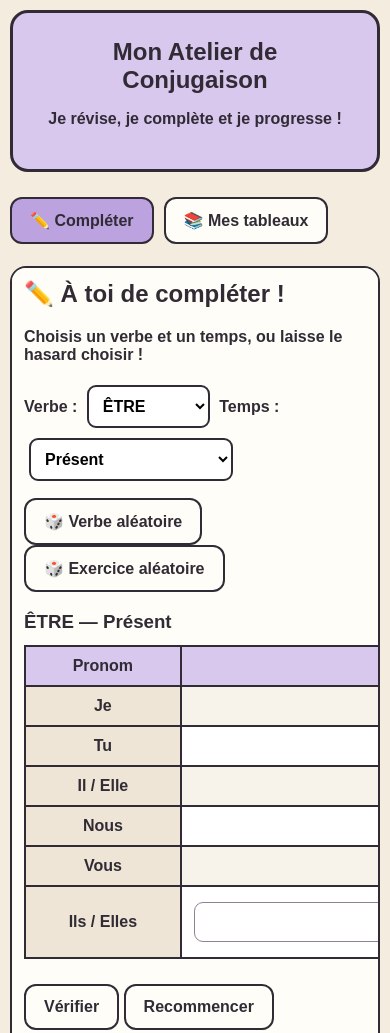
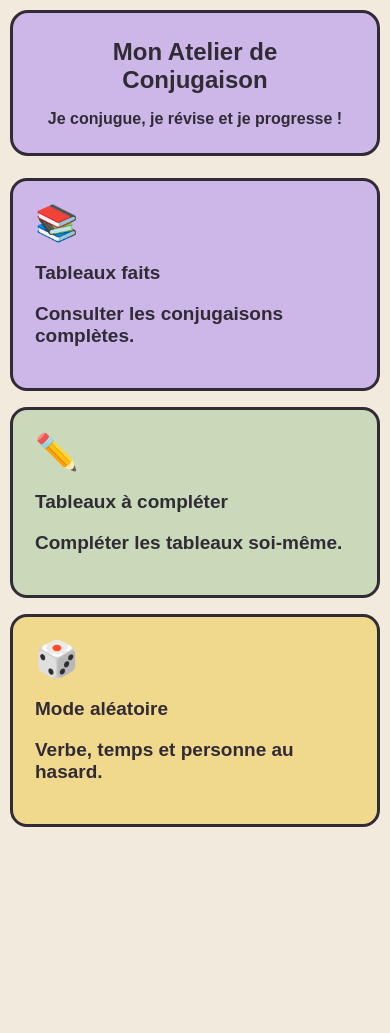
Before and after one commit to catuxafm-boop/verbos-frances, a plain HTML site: page index.html in a window 390 px wide. Shown: the top 1033 px of the page. After the commit the page ends 844 px from the top, so only its background shows below. Drawn offline with Linux system fonts and the light colour scheme.

Commit message:
Update index.html

```diff
--- a/index.html
+++ b/index.html
@@ -3,7 +3,7 @@
 <html lang="fr">
 <head>
 <meta charset="UTF-8">
-<meta name="viewport" content="width=device-width, initial-scale=1.0">
+<meta name="viewport" content="width=device-width, initial-scale=1">
 <title>Mon Atelier de Conjugaison</title>
 
 <style>
@@ -11,66 +11,93 @@
 
 body {
   margin: 0;
-  padding: 24px;
-  background: #f3ecdf;
+  padding: 20px;
+  background: #f2eadc;
   color: #302b35;
   font-family: Arial, sans-serif;
-  font-weight: 700;
+  font-weight: 800;
 }
 
 header {
-  max-width: 1100px;
-  margin: auto;
+  max-width: 1050px;
+  margin: 0 auto 22px;
   padding: 25px;
-  background: #d9c8ed;
+  text-align: center;
+  background: #cdb7e8;
   border: 3px solid #302b35;
   border-radius: 18px;
-  text-align: center;
 }
 
-h1 { margin: 0; font-size: 32px; }
+h1 { margin: 0; font-size: 30px; }
+header p { margin-bottom: 0; }
 
-main { max-width: 1100px; margin: 25px auto; }
+main { max-width: 1050px; margin: auto; }
 
-nav {
-  display: flex;
-  flex-wrap: wrap;
-  gap: 10px;
-  margin-bottom: 22px;
+button, select, input {
+  font: inherit;
 }
 
-button, select, input { font: inherit; }
-
-nav button, .action {
-  border: 2px solid #302b35;
-  border-radius: 12px;
-  padding: 12px 18px;
-  background: #fffdf8;
+button {
   cursor: pointer;
   color: #302b35;
 }
 
-nav button.active { background: #bca2df; }
+.home-grid {
+  display: grid;
+  grid-template-columns: repeat(auto-fit, minmax(220px, 1fr));
+  gap: 16px;
+}
 
-button:hover { filter: brightness(.96); }
+.home-card {
+  min-height: 190px;
+  padding: 22px;
+  text-align: left;
+  border: 3px solid #302b35;
+  border-radius: 17px;
+  font-size: 19px;
+}
 
-.panel { display: none; }
-.panel.active { display: block; }
+.home-card span {
+  display: block;
+  font-size: 35px;
+  margin-bottom: 18px;
+}
+
+.purple { background: #cdb7e8; }
+.green { background: #c9d9b9; }
+.yellow { background: #f0d98d; }
+.blue { background: #c2dce8; }
+.orange { background: #e5b99a; }
+
+.page { display: none; }
+.page.active { display: block; }
 
 .card {
   padding: 22px;
-  margin-bottom: 22px;
+  margin-bottom: 18px;
   background: #fffdf8;
   border: 2px solid #302b35;
   border-radius: 16px;
 }
 
-h2 { margin-top: 0; }
+.back {
+  margin-bottom: 15px;
+  padding: 11px 16px;
+  background: #fffdf8;
+  border: 2px solid #302b35;
+  border-radius: 10px;
+}
 
-h3 { margin-bottom: 10px; }
+.action {
+  padding: 11px 16px;
+  margin: 5px;
+  background: #d9c8ed;
+  border: 2px solid #302b35;
+  border-radius: 10px;
+}
 
 select, input {
-  padding: 10px;
+  padding: 11px;
   border: 2px solid #302b35;
   border-radius: 9px;
   background: white;
@@ -90,37 +117,45 @@ th, td {
   text-align: center;
 }
 
-th { background: #d9c8ed; }
+th { background: #cdb7e8; }
 
 td:first-child { background: #eee5d6; }
 
 tbody tr:nth-child(even) { background: #f7f3eb; }
 
-input.answer {
-  width: 100%;
+.blank {
+  height: 38px;
   min-width: 65px;
-  text-align: center;
-  border: 1px solid #8d8296;
 }
 
-.verb-title {
-  padding: 12px;
-  border-radius: 10px;
-  background: #d9c8ed;
-  border: 2px solid #302b35;
+.table-wrap {
+  overflow-x: auto;
 }
 
-.green { background: #d0dfc5; }
-.blue { background: #cbdfea; }
-.yellow { background: #f0df9f; }
-.orange { background: #e8c4a8; }
+#randomAnswer {
+  width: min(100%, 320px);
+  display: block;
+  margin: 15px 0;
+}
 
-.result { margin-top: 12px; font-weight: bold; }
+.feedback {
+  margin-top: 15px;
+  font-size: 18px;
+}
 
-@media(max-width: 700px) {
+.person {
+  background: #f0d98d;
+  padding: 13px;
+  border: 2px solid #302b35;
+  border-radius: 10px;
+  display: inline-block;
+  margin: 8px 0;
+}
+
+@media(max-width: 650px) {
   body { padding: 10px; }
   h1 { font-size: 24px; }
-  .card { padding: 12px; overflow-x: auto; }
+  .card { padding: 13px; }
   table { min-width: 650px; }
 }
 </style>
@@ -130,283 +165,364 @@ input.answer {
 
 <header>
   <h1>Mon Atelier de Conjugaison</h1>
-  <p>Je révise, je complète et je progresse !</p>
+  <p>Je conjugue, je révise et je progresse !</p>
 </header>
 
 <main>
 
-<nav>
-  <button class="active" onclick="showPanel('practice', this)">✏️ Compléter</button>
-  <button onclick="showPanel('tables', this)">📚 Mes tableaux</button>
-</nav>
+<!-- ACCUEIL -->
+<section id="home" class="page active">
+  <div class="home-grid">
 
-<section id="practice" class="panel active">
-  <div class="card">
-    <h2>✏️ À toi de compléter !</h2>
-    <p>Choisis un verbe et un temps, ou laisse le hasard choisir !</p>
+    <button class="home-card purple" onclick="openPage('completed')">
+      <span>📚</span>
+      Tableaux faits
+      <p>Consulter les conjugaisons complètes.</p>
+    </button>
 
-    <label for="practiceVerb">Verbe :</label>
-    <select id="practiceVerb" onchange="makePractice()"></select>
+    <button class="home-card green" onclick="openPage('blank')">
+      <span>✏️</span>
+      Tableaux à compléter
+      <p>Compléter les tableaux soi-même.</p>
+    </button>
 
-    <label for="practiceTense">Temps :</label>
-    <select id="practiceTense" onchange="makePractice()"></select>
+    <button class="home-card yellow" onclick="startRandom()">
+      <span>🎲</span>
+      Mode aléatoire
+      <p>Verbe, temps et personne au hasard.</p>
+    </button>
 
-    <div style="margin:12px 0;">
-      <button class="action" onclick="randomVerb()">🎲 Verbe aléatoire</button>
-      <button class="action" onclick="randomExercise()">🎲 Exercice aléatoire</button>
-    </div>
-
-    <div id="practiceTable"></div>
-
-    <button class="action" onclick="checkPractice()">Vérifier</button>
-    <button class="action" onclick="makePractice()">Recommencer</button>
-
-    <div id="practiceResult" class="result"></div>
   </div>
 </section>
 
-<section id="tables" class="panel">
+<!-- TABLEAUX COMPLETS -->
+<section id="completed" class="page">
+  <button class="back" onclick="openPage('home')">← Accueil</button>
+
   <div class="card">
-    <h2>📚 Tous mes tableaux</h2>
-    <p>Les temps sont regroupés dans un seul tableau pour chaque verbe.</p>
-
-    <label for="filterVerb">Choisir un verbe :</label>
-    <select id="filterVerb" onchange="renderTables()">
-      <option value="all">Tous les verbes</option>
-    </select>
+    <h2>📚 Tableaux faits</h2>
+    <label>Choisir un verbe :</label>
+    <select id="completedSelect" onchange="showCompleted()"></select>
   </div>
 
-  <div id="allTables"></div>
+  <div id="completedTables"></div>
+</section>
+
+<!-- TABLEAUX VIDES -->
+<section id="blank" class="page">
+  <button class="back" onclick="openPage('home')">← Accueil</button>
+
+  <div class="card">
+    <h2>✏️ Tableaux à compléter</h2>
+    <p>Toutes les cases sont vides. À toi de conjuguer !</p>
+
+    <label>Choisir un verbe :</label>
+    <select id="blankSelect" onchange="showBlank()"></select>
+  </div>
+
+  <div id="blankTables"></div>
+</section>
+
+<!-- ALEATOIRE -->
+<section id="random" class="page">
+  <button class="back" onclick="openPage('home')">← Accueil</button>
+
+  <div class="card">
+    <h2>🎲 Mode aléatoire</h2>
+    <p>Un verbe, un temps et une personne seront choisis au hasard.</p>
+
+    <button class="action" onclick="newRandom()">Nouvelle question 🎲</button>
+
+    <div id="randomQuestion"></div>
+
+    <input id="randomAnswer" placeholder="Écris la conjugaison...">
+
+    <button class="action" onclick="checkRandom()">Vérifier</button>
+
+    <div id="randomFeedback" class="feedback"></div>
+  </div>
 </section>
 
 </main>
 
 <script>
-const pronouns = ["Je","Tu","Il / Elle","Nous","Vous","Ils / Elles"];
 
-const tenses = {
-  "Présent": {
-    etre: ["suis","es","est","sommes","êtes","sont"],
-    avoir: ["ai","as","a","avons","avez","ont"],
-    aller: ["vais","vas","va","allons","allez","vont"],
-    faire: ["fais","fais","fait","faisons","faites","font"],
-    parler: ["parle","parles","parle","parlons","parlez","parlent"],
-    finir: ["finis","finis","finit","finissons","finissez","finissent"],
-    prendre: ["prends","prends","prend","prenons","prenez","prennent"],
-    venir: ["viens","viens","vient","venons","venez","viennent"],
-    pouvoir: ["peux","peux","peut","pouvons","pouvez","peuvent"],
-    vouloir: ["veux","veux","veut","voulons","voulez","veulent"],
-    dire: ["dis","dis","dit","disons","dites","disent"],
-    voir: ["vois","vois","voit","voyons","voyez","voient"]
+/* VERBES */
+
+const verbs = {
+  etre: {
+    name: "ÊTRE",
+    present: ["suis","es","est","sommes","êtes","sont"],
+    imparfait: ["étais","étais","était","étions","étiez","étaient"],
+    futur: ["serai","seras","sera","serons","serez","seront"],
+    conditionnel: ["serais","serais","serait","serions","seriez","seraient"],
+    passe: ["ai été","as été","a été","avons été","avez été","ont été"],
+    subjonctif: ["sois","sois","soit","soyons","soyez","soient"]
   },
 
-  "Imparfait": {
-    etre: ["étais","étais","était","étions","étiez","étaient"],
-    avoir: ["avais","avais","avait","avions","aviez","avaient"],
-    aller: ["allais","allais","allait","allions","alliez","allaient"],
-    faire: ["faisais","faisais","faisait","faisions","faisiez","faisaient"],
-    parler: ["parlais","parlais","parlait","parlions","parliez","parlaient"],
-    finir: ["finissais","finissais","finissait","finissions","finissiez","finissaient"],
-    prendre: ["prenais","prenais","prenait","prenions","preniez","prenaient"],
-    venir: ["venais","venais","venait","venions","veniez","venaient"],
-    pouvoir: ["pouvais","pouvais","pouvait","pouvions","pouviez","pouvaient"],
-    vouloir: ["voulais","voulais","voulait","voulions","vouliez","voulaient"],
-    dire: ["disais","disais","disait","disions","disiez","disaient"],
-    voir: ["voyais","voyais","voyait","voyions","voyiez","voyaient"]
+  avoir: {
+    name: "AVOIR",
+    present: ["ai","as","a","avons","avez","ont"],
+    imparfait: ["avais","avais","avait","avions","aviez","avaient"],
+    futur: ["aurai","auras","aura","aurons","aurez","auront"],
+    conditionnel: ["aurais","aurais","aurait","aurions","auriez","auraient"],
+    passe: ["ai eu","as eu","a eu","avons eu","avez eu","ont eu"],
+    subjonctif: ["aie","aies","ait","ayons","ayez","aient"]
   },
 
-  "Futur simple": {
-    etre: ["serai","seras","sera","serons","serez","seront"],
-    avoir: ["aurai","auras","aura","aurons","aurez","auront"],
-    aller: ["irai","iras","ira","irons","irez","iront"],
-    faire: ["ferai","feras","fera","ferons","ferez","feront"],
-    parler: ["parlerai","parleras","parlera","parlerons","parlerez","parleront"],
-    finir: ["finirai","finiras","finira","finirons","finirez","finiront"],
-    prendre: ["prendrai","prendras","prendra","prendrons","prendrez","prendront"],
-    venir: ["viendrai","viendras","viendra","viendrons","viendrez","viendront"],
-    pouvoir: ["pourrai","pourras","pourra","pourrons","pourrez","pourront"],
-    vouloir: ["voudrai","voudras","voudra","voudrons","voudrez","voudront"],
-    dire: ["dirai","diras","dira","dirons","direz","diront"],
-    voir: ["verrai","verras","verra","verrons","verrez","verront"]
+  aller: {
+    name: "ALLER",
+    present: ["vais","vas","va","allons","allez","vont"],
+    imparfait: ["allais","allais","allait","allions","alliez","allaient"],
+    futur: ["irai","iras","ira","irons","irez","iront"],
+    conditionnel: ["irais","irais","irait","irions","iriez","iraient"],
+    passe: ["suis allé(e)","es allé(e)","est allé(e)","sommes allé(e)s","êtes allé(e)(s)","sont allé(e)s"],
+    subjonctif: ["aille","ailles","aille","allions","alliez","aillent"]
   },
 
-  "Conditionnel présent": {
-    etre: ["serais","serais","serait","serions","seriez","seraient"],
-    avoir: ["aurais","aurais","aurait","aurions","auriez","auraient"],
-    aller: ["irais","irais","irait","irions","iriez","iraient"],
-    faire: ["ferais","ferais","ferait","ferions","feriez","feraient"],
-    parler: ["parlerais","parlerais","parlerait","parlerions","parleriez","parleraient"],
-    finir: ["finirais","finirais","finirait","finirions","finiriez","finiraient"],
-    prendre: ["prendrais","prendrais","prendrait","prendrions","prendriez","prendraient"],
-    venir: ["viendrais","viendrais","viendrait","viendrions","viendriez","viendraient"],
-    pouvoir: ["pourrais","pourrais","pourrait","pourrions","pourriez","pourraient"],
-    vouloir: ["voudrais","voudrais","voudrait","voudrions","voudriez","voudraient"],
-    dire: ["dirais","dirais","dirait","dirions","diriez","diraient"],
-    voir: ["verrais","verrais","verrait","verrions","verriez","verraient"]
+  faire: {
+    name: "FAIRE",
+    present: ["fais","fais","fait","faisons","faites","font"],
+    imparfait: ["faisais","faisais","faisait","faisions","faisiez","faisaient"],
+    futur: ["ferai","feras","fera","ferons","ferez","feront"],
+    conditionnel: ["ferais","ferais","ferait","ferions","feriez","feraient"],
+    passe: ["ai fait","as fait","a fait","avons fait","avez fait","ont fait"],
+    subjonctif: ["fasse","fasses","fasse","fassions","fassiez","fassent"]
   },
 
-  "Subjonctif présent": {
-    etre: ["sois","sois","soit","soyons","soyez","soient"],
-    avoir: ["aie","aies","ait","ayons","ayez","aient"],
-    aller: ["aille","ailles","aille","allions","alliez","aillent"],
-    faire: ["fasse","fasses","fasse","fassions","fassiez","fassent"],
-    parler: ["parle","parles","parle","parlions","parliez","parlent"],
-    finir: ["finisse","finisses","finisse","finissions","finissiez","finissent"],
-    prendre: ["prenne","prennes","prenne","prenions","preniez","prennent"],
-    venir: ["vienne","viennes","vienne","venions","veniez","viennent"],
-    pouvoir: ["puisse","puisses","puisse","puissions","puissiez","puissent"],
-    vouloir: ["veuille","veuilles","veuille","voulions","vouliez","veuillent"],
-    dire: ["dise","dises","dise","disions","disiez","disent"],
-    voir: ["voie","voies","voie","voyions","voyiez","voient"]
+  parler: {
+    name: "PARLER",
+    present: ["parle","parles","parle","parlons","parlez","parlent"],
+    imparfait: ["parlais","parlais","parlait","parlions","parliez","parlaient"],
+    futur: ["parlerai","parleras","parlera","parlerons","parlerez","parleront"],
+    conditionnel: ["parlerais","parlerais","parlerait","parlerions","parleriez","parleraient"],
+    passe: ["ai parlé","as parlé","a parlé","avons parlé","avez parlé","ont parlé"],
+    subjonctif: ["parle","parles","parle","parlions","parliez","parlent"]
   },
 
-  "Passé composé": {
-    etre: ["ai été","as été","a été","avons été","avez été","ont été"],
-    avoir: ["ai eu","as eu","a eu","avons eu","avez eu","ont eu"],
-    aller: ["suis allé(e)","es allé(e)","est allé(e)","sommes allé(e)s","êtes allé(e)(s)","sont allé(e)s"],
-    faire: ["ai fait","as fait","a fait","avons fait","avez fait","ont fait"],
-    parler: ["ai parlé","as parlé","a parlé","avons parlé","avez parlé","ont parlé"],
-    finir: ["ai fini","as fini","a fini","avons fini","avez fini","ont fini"],
-    prendre: ["ai pris","as pris","a pris","avons pris","avez pris","ont pris"],
-    venir: ["suis venu(e)","es venu(e)","est venu(e)","sommes venu(e)s","êtes venu(e)(s)","sont venu(e)s"],
-    pouvoir: ["ai pu","as pu","a pu","avons pu","avez pu","ont pu"],
-    vouloir: ["ai voulu","as voulu","a voulu","avons voulu","avez voulu","ont voulu"],
-    dire: ["ai dit","as dit","a dit","avons dit","avez dit","ont dit"],
-    voir: ["ai vu","as vu","a vu","avons vu","avez vu","ont vu"]
+  finir: {
+    name: "FINIR",
+    present: ["finis","finis","finit","finissons","finissez","finissent"],
+    imparfait: ["finissais","finissais","finissait","finissions","finissiez","finissaient"],
+    futur: ["finirai","finiras","finira","finirons","finirez","finiront"],
+    conditionnel: ["finirais","finirais","finirait","finirions","finiriez","finiraient"],
+    passe: ["ai fini","as fini","a fini","avons fini","avez fini","ont fini"],
+    subjonctif: ["finisse","finisses","finisse","finissions","finissiez","finissent"]
+  },
+
+  prendre: {
+    name: "PRENDRE",
+    present: ["prends","prends","prend","prenons","prenez","prennent"],
+    imparfait: ["prenais","prenais","prenait","prenions","preniez","prenaient"],
+    futur: ["prendrai","prendras","prendra","prendrons","prendrez","prendront"],
+    conditionnel: ["prendrais","prendrais","prendrait","prendrions","prendriez","prendraient"],
+    passe: ["ai pris","as pris","a pris","avons pris","avez pris","ont pris"],
+    subjonctif: ["prenne","prennes","prenne","prenions","preniez","prennent"]
+  },
+
+  venir: {
+    name: "VENIR",
+    present: ["viens","viens","vient","venons","venez","viennent"],
+    imparfait: ["venais","venais","venait","venions","veniez","venaient"],
+    futur: ["viendrai","viendras","viendra","viendrons","viendrez","viendront"],
+    conditionnel: ["viendrais","viendrais","viendrait","viendrions","viendriez","viendraient"],
+    passe: ["suis venu(e)","es venu(e)","est venu(e)","sommes venu(e)s","êtes venu(e)(s)","sont venu(e)s"],
+    subjonctif: ["vienne","viennes","vienne","venions","veniez","viennent"]
+  },
+
+  pouvoir: {
+    name: "POUVOIR",
+    present: ["peux","peux","peut","pouvons","pouvez","peuvent"],
+    imparfait: ["pouvais","pouvais","pouvait","pouvions","pouviez","pouvaient"],
+    futur: ["pourrai","pourras","pourra","pourrons","pourrez","pourront"],
+    conditionnel: ["pourrais","pourrais","pourrait","pourrions","pourriez","pourraient"],
+    passe: ["ai pu","as pu","a pu","avons pu","avez pu","ont pu"],
+    subjonctif: ["puisse","puisses","puisse","puissions","puissiez","puissent"]
+  },
+
+  vouloir: {
+    name: "VOULOIR",
+    present: ["veux","veux","veut","voulons","voulez","veulent"],
+    imparfait: ["voulais","voulais","voulait","voulions","vouliez","voulaient"],
+    futur: ["voudrai","voudras","voudra","voudrons","voudrez","voudront"],
+    conditionnel: ["voudrais","voudrais","voudrait","voudrions","voudriez","voudraient"],
+    passe: ["ai voulu","as voulu","a voulu","avons voulu","avez voulu","ont voulu"],
+    subjonctif: ["veuille","veuilles","veuille","voulions","vouliez","veuillent"]
+  },
+
+  dire: {
+    name: "DIRE",
+    present: ["dis","dis","dit","disons","dites","disent"],
+    imparfait: ["disais","disais","disait","disions","disiez","disaient"],
+    futur: ["dirai","diras","dira","dirons","direz","diront"],
+    conditionnel: ["dirais","dirais","dirait","dirions","diriez","diraient"],
+    passe: ["ai dit","as dit","a dit","avons dit","avez dit","ont dit"],
+    subjonctif: ["dise","dises","dise","disions","disiez","disent"]
+  },
+
+  voir: {
+    name: "VOIR",
+    present: ["vois","vois","voit","voyons","voyez","voient"],
+    imparfait: ["voyais","voyais","voyait","voyions","voyiez","voyaient"],
+    futur: ["verrai","verras","verra","verrons","verrez","verront"],
+    conditionnel: ["verrais","verrais","verrait","verrions","verriez","verraient"],
+    passe: ["ai vu","as vu","a vu","avons vu","avez vu","ont vu"],
+    subjonctif: ["voie","voies","voie","voyions","voyiez","voient"]
   }
 };
 
-const verbs = {
-  etre: "ÊTRE",
-  avoir: "AVOIR",
-  aller: "ALLER",
-  faire: "FAIRE",
-  parler: "PARLER",
-  finir: "FINIR",
-  prendre: "PRENDRE",
-  venir: "VENIR",
-  pouvoir: "POUVOIR",
-  vouloir: "VOULOIR",
-  dire: "DIRE",
-  voir: "VOIR"
+/* TEMPS */
+
+const tenseNames = {
+  present: "Présent",
+  passe: "Passé composé",
+  imparfait: "Imparfait",
+  futur: "Futur simple",
+  conditionnel: "Conditionnel présent",
+  subjonctif: "Subjonctif présent"
 };
 
-const colors = ["verb-title","green","blue","yellow","orange"];
+const persons = [
+  "Je",
+  "Tu",
+  "Il / Elle",
+  "Nous",
+  "Vous",
+  "Ils / Elles"
+];
 
-let missingIndex = 0;
+const colors = ["purple","green","blue","yellow","orange"];
 
-function showPanel(id, button) {
-  document.querySelectorAll(".panel").forEach(p => p.classList.remove("active"));
-  document.querySelectorAll("nav button").forEach(b => b.classList.remove("active"));
+/* NAVIGATION */
+
+function openPage(id) {
+  document.querySelectorAll(".page").forEach(p => p.classList.remove("active"));
   document.getElementById(id).classList.add("active");
-  button.classList.add("active");
 }
 
-function createOptions() {
+/* MENUS */
+
+function createMenus() {
   const options = Object.entries(verbs)
-    .map(([key,name]) => `<option value="${key}">${name}</option>`)
+    .map(([key,v]) => `<option value="${key}">${v.name}</option>`)
     .join("");
 
-  document.getElementById("practiceVerb").innerHTML = options;
-  document.getElementById("filterVerb").innerHTML =
-    '<option value="all">Tous les verbes</option>' + options;
+  document.getElementById("completedSelect").innerHTML = options;
+  document.getElementById("blankSelect").innerHTML = options;
 
-  document.getElementById("practiceTense").innerHTML =
-    Object.keys(tenses).map(t => `<option>${t}</option>`).join("");
+  showCompleted();
+  showBlank();
 }
 
-function makePractice() {
-  const verb = document.getElementById("practiceVerb").value;
-  const tense = document.getElementById("practiceTense").value;
-  const answers = tenses[tense][verb];
+/* TABLEAUX COMPLETS */
 
-  missingIndex = Math.floor(Math.random() * 6);
+function showCompleted() {
+  const key = document.getElementById("completedSelect").value;
+  const verb = verbs[key];
 
-  let html = `<h3>${verbs[verb]} — ${tense}</h3>
+  let html = `<div class="card">
+    <h2>${verb.name}</h2>
+    <div class="table-wrap">
     <table>
-    <tr><th>Pronom</th><th>Conjugaison</th></tr>`;
+    <thead><tr><th>Temps</th>${persons.map(p => `<th>${p}</th>`).join("")}</tr></thead>
+    <tbody>`;
 
-  pronouns.forEach((p,i) => {
-    html += `<tr>
-      <td>${p}</td>
-      <td>${i === missingIndex
-        ? '<input class="answer" id="answer" placeholder="Ta réponse">'
-        : answers[i]}
-      </td>
-    </tr>`;
+  Object.entries(tenseNames).forEach(([tense,label]) => {
+    html += `<tr><td>${label}</td>`;
+    verb[tense].forEach(answer => html += `<td>${answer}</td>`);
+    html += `</tr>`;
   });
 
-  html += "</table>";
+  html += `</tbody></table></div></div>`;
 
-  document.getElementById("practiceTable").innerHTML = html;
-  document.getElementById("practiceResult").textContent = "";
-  document.getElementById("answer").dataset.correct = answers[missingIndex];
+  document.getElementById("completedTables").innerHTML = html;
 }
 
-function randomVerb() {
-  const keys = Object.keys(verbs);
-  const random = keys[Math.floor(Math.random() * keys.length)];
+/* TABLEAUX VIDES */
 
-  document.getElementById("practiceVerb").value = random;
-  makePractice();
+function showBlank() {
+  const key = document.getElementById("blankSelect").value;
+  const verb = verbs[key];
+
+  let html = `<div class="card">
+    <h2>${verb.name}</h2>
+    <div class="table-wrap">
+    <table>
+    <thead><tr><th>Temps</th>${persons.map(p => `<th>${p}</th>`).join("")}</tr></thead>
+    <tbody>`;
+
+  Object.entries(tenseNames).forEach(([tense,label]) => {
+    html += `<tr><td>${label}</td>`;
+    persons.forEach(() => html += `<td class="blank"></td>`);
+    html += `</tr>`;
+  });
+
+  html += `</tbody></table></div></div>`;
+
+  document.getElementById("blankTables").innerHTML = html;
 }
 
-function randomExercise() {
-  const verbKeys = Object.keys(verbs);
-  const tenseKeys = Object.keys(tenses);
+/* MODE ALÉATOIRE */
 
-  const randomVerbKey = verbKeys[Math.floor(Math.random() * verbKeys.length)];
-  const randomTenseKey = tenseKeys[Math.floor(Math.random() * tenseKeys.length)];
+let currentQuestion = null;
 
-  document.getElementById("practiceVerb").value = randomVerbKey;
-  document.getElementById("practiceTense").value = randomTenseKey;
-
-  makePractice();
+function startRandom() {
+  openPage("random");
+  newRandom();
 }
 
-function checkPractice() {
-  const input = document.getElementById("answer");
-  if (!input) return;
+function newRandom() {
+  const verbKeys = Object.keys(verbs);
+  const tenseKeys = Object.keys(tenseNames);
 
-  const correct = input.dataset.correct.toLowerCase().trim();
-  const answer = input.value.toLowerCase().trim();
+  const verbKey = verbKeys[Math.floor(Math.random() * verbKeys.length)];
+  const tenseKey = tenseKeys[Math.floor(Math.random() * tenseKeys.length)];
+  const personIndex = Math.floor(Math.random() * 6);
 
-  document.getElementById("practiceResult").textContent =
-    answer === correct ? "Bravo ! C'est correct !" : "Essaie encore !";
+  currentQuestion = {
+    verb: verbKey,
+    tense: tenseKey,
+    person: personIndex,
+    answer: verbs[verbKey][tenseKey][personIndex]
+  };
+
+  document.getElementById("randomQuestion").innerHTML = `
+    <h3>${verbs[verbKey].name}</h3>
+    <p><strong>Temps :</strong> ${tenseNames[tenseKey]}</p>
+    <div class="person">${persons[personIndex]}</div>
+  `;
+
+  document.getElementById("randomAnswer").value = "";
+  document.getElementById("randomFeedback").textContent = "";
+  document.getElementById("randomAnswer").focus();
 }
 
-function renderTables() {
-  const filter = document.getElementById("filterVerb").value;
-  const target = document.getElementById("allTables");
-  target.innerHTML = "";
-
-  Object.entries(verbs).forEach(([verb,name],index) => {
-    if (filter !== "all" && filter !== verb) return;
-
-    let html = `<div class="card">
-      <h2 class="${colors[index % colors.length]}">${name}</h2>
-      <table>
-      <thead>
-        <tr><th>Temps</th>${pronouns.map(p => `<th>${p}</th>`).join("")}</tr>
-      </thead>
-      <tbody>`;
-
-    Object.entries(tenses).forEach(([tense,data]) => {
-      html += `<tr>
-        <td>${tense}</td>
-        ${data[verb].map(a => `<td>${a}</td>`).join("")}
-      </tr>`;
-    });
-
-    html += `</tbody></table></div>`;
-    target.innerHTML += html;
-  });
+function normalize(text) {
+  return text
+    .toLowerCase()
+    .trim()
+    .replace(/\s+/g, " ");
 }
 
-createOptions();
-makePractice();
-renderTables();
+function checkRandom() {
+  if (!currentQuestion) return;
+
+  const answer = normalize(document.getElementById("randomAnswer").value);
+  const correct = normalize(currentQuestion.answer);
+
+  const feedback = document.getElementById("randomFeedback");
+
+  if (answer === correct) {
+    feedback.textContent = "Bravo ! Bonne réponse !";
+    feedback.style.color = "green";
+  } else {
+    feedback.textContent = "Pas encore ! Réessaie.";
+    feedback.style.color = "#a34b35";
+  }
+}
+
+createMenus();
+
 </script>
-
 </body>
 </html>
```
